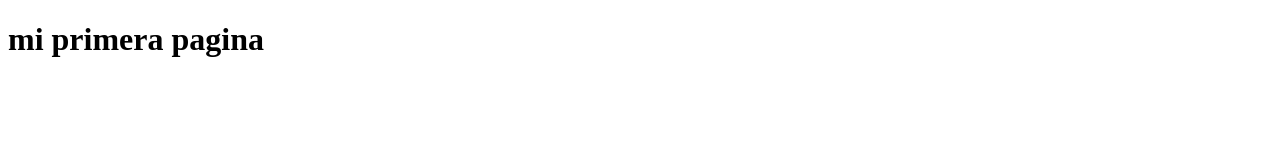
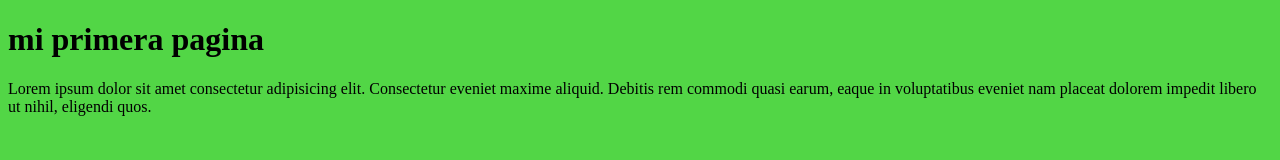
Before and after one commit to gabrielibanez/Paginaweb-1, a plain HTML site: page index.html in a window 1280 px wide. Drawn offline with Linux system fonts and the light colour scheme.

Commit message:
Agregue un parrafo

```diff
--- a/css/style.css
+++ b/css/style.css
@@ -0,0 +1,3 @@
+body{
+    background: rgb(82, 214, 70);
+}
--- a/index.html
+++ b/index.html
@@ -9,5 +9,6 @@
 </head>
 <body>
     <h1>mi primera pagina</h1>
+    <p>Lorem ipsum dolor sit amet consectetur adipisicing elit. Consectetur eveniet maxime aliquid. Debitis rem commodi quasi earum, eaque in voluptatibus eveniet nam placeat dolorem impedit libero ut nihil, eligendi quos.</p>
 </body>
 </html>
```
